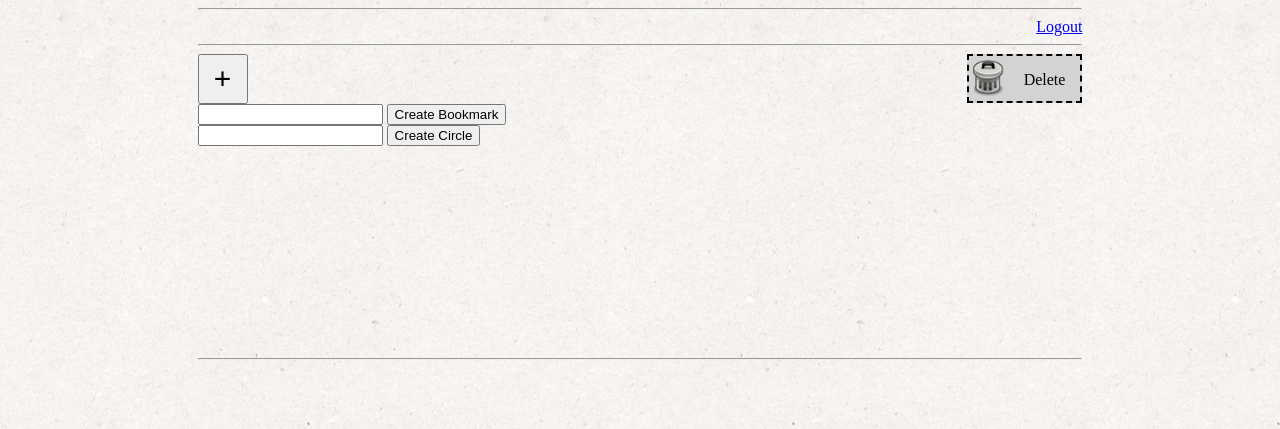
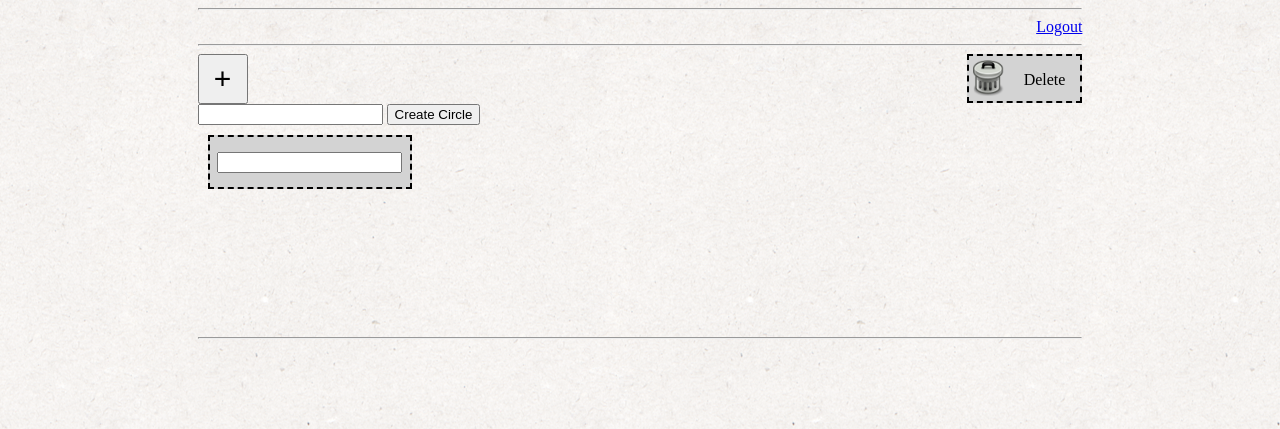
Before and after one commit to paul-w/bookmarkplus, a Flask app: template src/templates/html/main.html in a window 1280 px wide. Shown: the part 105-534 px from the top of the page. Run offline with Flask 2, Linux system fonts and the light colour scheme; the template is opened without the code that fills it, so the values that code supplies are empty; parts of the project's set-up code (start-up, migrations or seed data) failed here and were passed over; some web fonts are replaced.

Commit message:
there is a special element for bookmark add

```diff
--- a/src/static/css/style.css
+++ b/src/static/css/style.css
@@ -131,6 +131,11 @@ div.selected_sort{
   font-weight: bold;
 }
 
+div.unique {
+  background-color: lightgray;
+  border: 2.5px dashed black;
+}
+
 span.expected_input {
   position: absolute;
   top: 4px;
@@ -167,8 +172,6 @@ div#messages {
 div#delete {
   height: 45px;
   float: right;
-  background-color: lightgray;
-  border: 2.5px dashed black;
 }
 
 img#trash {
--- a/src/templates/html/main.html
+++ b/src/templates/html/main.html
@@ -17,15 +17,11 @@
 <hr />
 <div>
   <button id="add_item">+</button>
-  <div id="delete">
+  <div id="delete" class="unique">
     <img id="trash" src="static/img/trashcan.png" />
     <span id="delete_message">Delete</span>
   </div>
   <div id="add_options">
-    <div id="add_bookmark">
-      <input id="create_bookmark_uri" type="text"></input>
-      <button id="create_bookmark">Create Bookmark</button>
-    </div>
     <div id="add_circle">
       <input id="create_circle_name" type="text"></input>
       <button id="create_circle">Create Circle</button>
@@ -33,6 +29,9 @@
   </div>
 <div>
 <div class="bookmarks_container" id="bookmarks_container">
+  <div class="bookmark unique" id="add_bookmark">
+      <input id="create_bookmark_uri" type="text"></input>
+  </div>
 </div>
 <hr />
 <div class="circles_container" id="circles_container">
```
Also changed, not shown: src/templates/js/main.js (+13 -7 lines).
